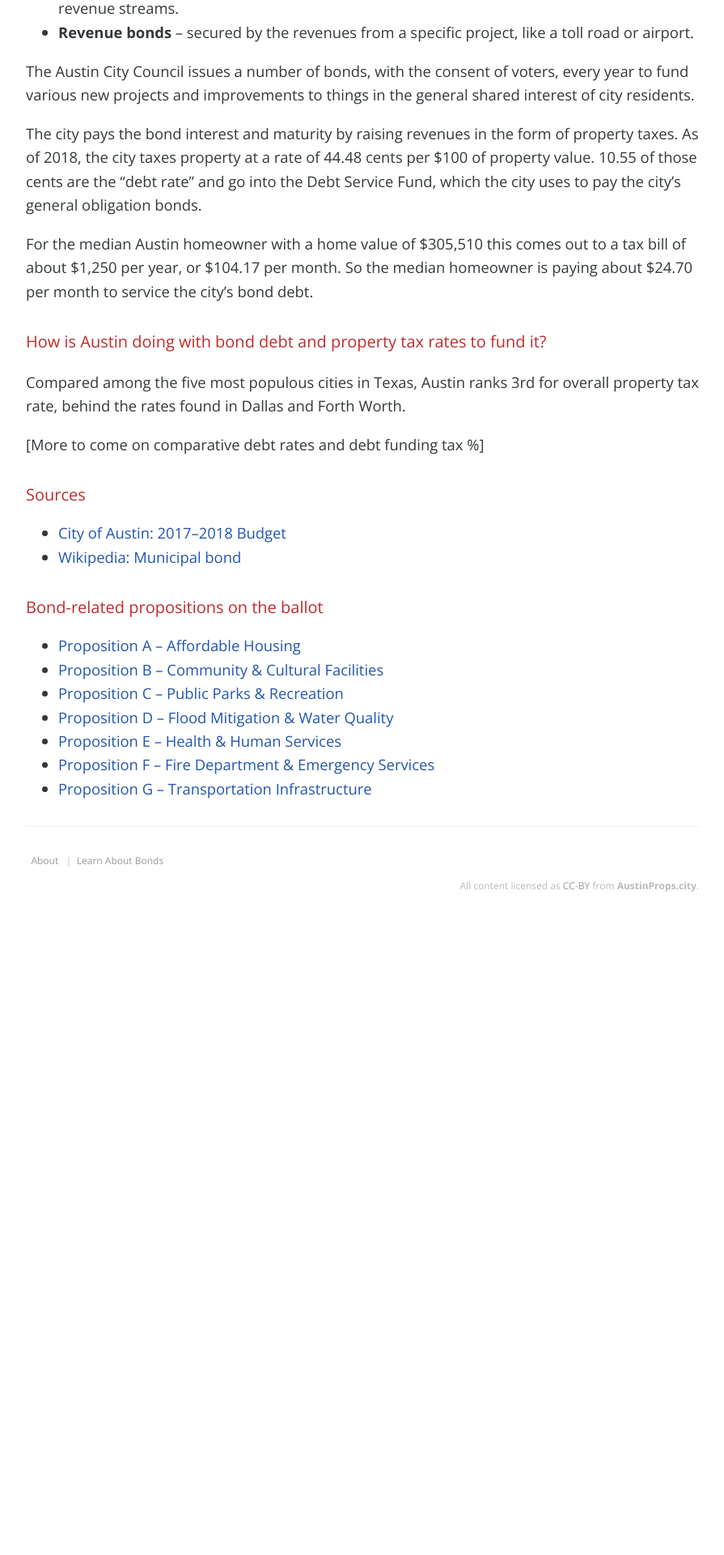
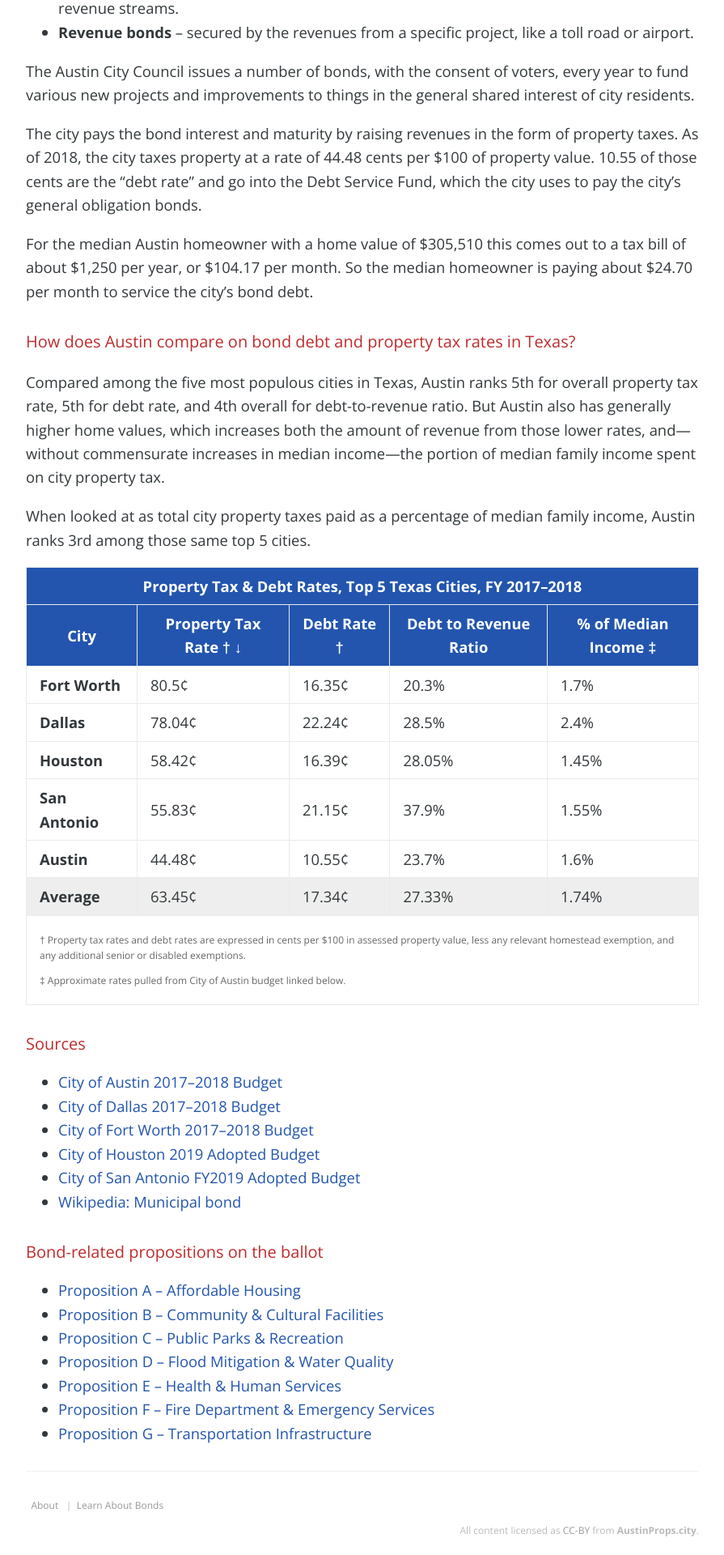
Before and after one commit to h3h/austinprops.city, a Jekyll site: the page built from learn/municipal-bonds.md, in a window 1280 px wide. Shown: the part 771-2691 px from the top of the page at 81% size, without its empty margins (192-1087 px from the left). Built offline with Jekyll 4.4.1, drawn with Linux system fonts in a browser that asks for light colours; before the commit the page ends 1895 px from its top, so only the background shows below that.

Commit message:
Add comparative city tax rates to bonds page

```diff
--- a/learn/municipal-bonds.md
+++ b/learn/municipal-bonds.md
@@ -43,16 +43,93 @@ For the median Austin homeowner with a home value of $305,510 this comes out to
 a tax bill of about $1,250 per year, or $104.17 per month. So the median
 homeowner is paying about $24.70 per month to service the city’s bond debt.
 
-## How is Austin doing with bond debt and property tax rates to fund it?
+## How does Austin compare on bond debt and property tax rates in Texas?
 
-Compared among the five most populous cities in Texas, Austin ranks 3rd for
-overall property tax rate, behind the rates found in Dallas and Forth Worth.
+Compared among the five most populous cities in Texas, Austin ranks 5th for
+overall property tax rate, 5th for debt rate, and 4th overall for
+debt-to-revenue ratio. But Austin also has generally higher home values, which
+increases both the amount of revenue from those lower rates, and—without
+commensurate increases in median income—the portion of median family income
+spent on city property tax.
 
-[More to come on comparative debt rates and debt funding tax %]
+When looked at as total city property taxes paid as a percentage of median
+family income, Austin ranks 3rd among those same top 5 cities.
+
+<table id="property-tax-and-debt-rates">
+<thead class="highlight">
+  <tr><th colspan="5">Property Tax &amp; Debt Rates, Top 5 Texas Cities, FY 2017–2018</th></tr>
+  <tr>
+    <th>City</th>
+    <th>Property Tax Rate &dagger; &darr;</th>
+    <th>Debt Rate &dagger;</th>
+    <th>Debt to Revenue Ratio</th>
+    <th>% of Median Income &Dagger;</th>
+  </tr>
+</thead>
+<tbody>
+  <tr>
+    <th>Fort Worth</th>
+    <td>80.5&cent;</td>
+    <td>16.35&cent;</td>
+    <td>20.3%</td>
+    <td>1.7%</td>
+  </tr>
+  <tr>
+    <th>Dallas</th>
+    <td>78.04&cent;</td>
+    <td>22.24&cent;</td>
+    <td>28.5%</td>
+    <td>2.4%</td>
+  </tr>
+  <tr>
+    <th>Houston</th>
+    <td>58.42&cent;</td>
+    <td>16.39&cent;</td>
+    <td>28.05%</td>
+    <td>1.45%</td>
+  </tr>
+  <tr>
+    <th>San Antonio</th>
+    <td>55.83&cent;</td>
+    <td>21.15&cent;</td>
+    <td>37.9%</td>
+    <td>1.55%</td>
+  </tr>
+  <tr>
+    <th>Austin</th>
+    <td>44.48&cent;</td>
+    <td>10.55&cent;</td>
+    <td>23.7%</td>
+    <td>1.6%</td>
+  </tr>
+  <tr class="avg">
+    <th>Average</th>
+    <td>63.45&cent;</td>
+    <td>17.34&cent;</td>
+    <td>27.33%</td>
+    <td>1.74%</td>
+  </tr>
+</tbody>
+<tfoot class="minimize">
+  <tr><td colspan="5">
+
+    <p>&dagger; Property tax rates and debt rates are expressed
+  in cents per $100 in assessed property value, less any relevant homestead
+  exemption, and any additional senior or disabled exemptions.</p>
+    <p>&Dagger; Approximate rates pulled from City of Austin
+  budget linked below.</p>
+
+  </td></tr>
+</tfoot>
+</table>
 
 ## Sources
 
-* [City of Austin: 2017–2018 Budget](https://assets.austintexas.gov/budget/17-18/downloads/volume_1.pdf)
+* [City of Austin 2017–2018 Budget](https://assets.austintexas.gov/budget/17-18/downloads/volume_1.pdf)
+* [City of Dallas 2017–2018 Budget](https://dallascityhall.com/departments/budget/financialtransparency/AnnualBudget/FY-2017-18-Adopted-Budget.pdf)
+* [City of Fort Worth 2017–2018 Budget](http://fortworthtexas.gov/performance/budget/FY2018/pdf/FY2018-budget.pdf)
+* [City of Houston 2019 Adopted Budget](https://www.houstontx.gov/budget/19budadopt/FY2019_Adopted_Budget.pdf)
+* [City of San Antonio FY2019 Adopted Budget](https://www.sanantonio.gov/Portals/0/Files/budget/FY2019/Adopted-Budget-Document-Web-Version.pdf)
 * [Wikipedia: Municipal bond](https://en.wikipedia.org/wiki/Municipal_bond)
 
 ## Bond-related propositions on the ballot
--- a/style/style.scss
+++ b/style/style.scss
@@ -211,6 +211,20 @@ a.header-link:active {
 .main-content table th {
   font-weight: bold;
 }
+.main-content table tbody th {
+  text-align: left;
+}
+.main-content table .minimize {
+  color: #666;
+  font-size: 0.75rem;
+}
+.main-content table .avg {
+  background-color: #eee;
+}
+.main-content table .highlight {
+  color: #fff;
+  background-color: $blue;
+}
 .main-content table th, .main-content table td {
   padding: 0.5rem 1rem;
   border: 1px solid #e9ebec;
```
